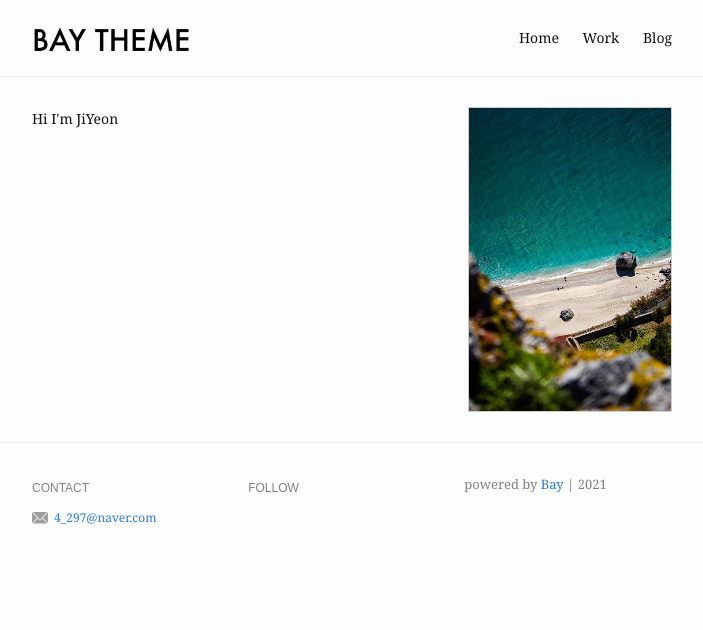
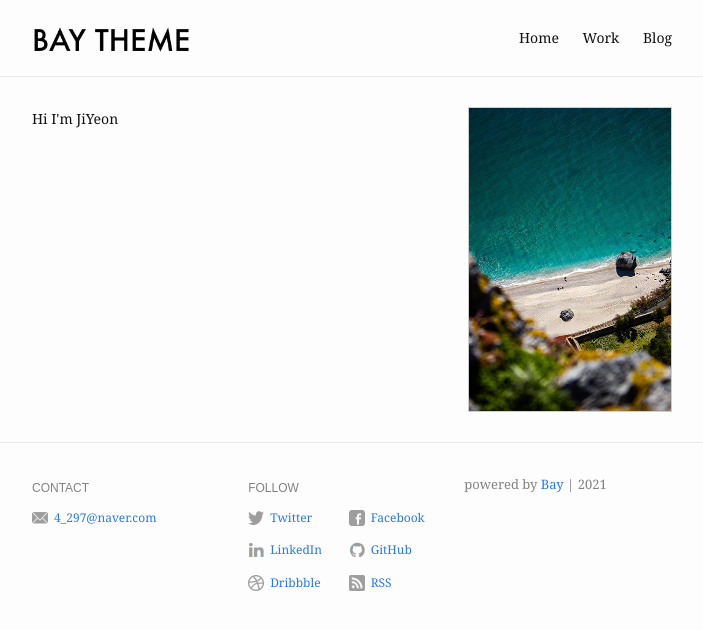
Before and after one commit to Lysimachia/lysimachia.github.io, a Jekyll site: the page built from index.md, in a window 1280 px wide. Shown: the top 630 px of the page, without its empty margins (288-991 px from the left). Built offline with Jekyll 4.4.1, drawn with Linux system fonts in a browser that asks for light colours; some of the changed lines change nothing that is shown.

Commit message:
change url in _config.yml

```diff
--- a/_config.yml
+++ b/_config.yml
@@ -5,7 +5,7 @@ title: Kim Ji Yeon
 description: >- # this means to ignore newlines until "baseurl:"
   Bay is a minimal Jekyll Theme.
 baseurl: "/bay" # the subpath of the site
-url: "https://lysimachia.github.io/" # the base hostname & protocol for the site
+url: "https://lysimachia.github.io" # the base hostname & protocol for the site
 og_image: /assets/img/profile-pic.jpg
 google_analytics: "UA-121636368-3"
 
@@ -23,20 +23,20 @@ footer:
       value: 4_297@naver.com
       link: mailto:4_297@naver.com
 
-  # follow:
-  #   - name: Twitter
-  #     link: http://twitter.com/YourTwitterUsername
-  #     username: "@YourTwitterUsername"
-  #   - name: Facebook
-  #     link: http://facebook.com/YourFacebookUsername
-  #   - name: LinkedIn
-  #     link: http://linkedin.com/in/YourLinkedInUsername
-  #   - name: GitHub
-  #     link: http://github.com/YourGitHubUsername
-  #   - name: Dribbble
-  #     link: https://dribbble.com/YourDribbbleUsername
-  #   - name: RSS
-  #     link: /feed.xml
+  follow:
+    - name: Twitter
+      link: http://twitter.com/YourTwitterUsername
+      username: "@YourTwitterUsername"
+    - name: Facebook
+      link: http://facebook.com/YourFacebookUsername
+    - name: LinkedIn
+      link: http://linkedin.com/in/YourLinkedInUsername
+    - name: GitHub
+      link: http://github.com/YourGitHubUsername
+    - name: Dribbble
+      link: https://dribbble.com/YourDribbbleUsername
+    - name: RSS
+      link: /feed.xml
 
 # Build settings
 markdown: kramdown
```
